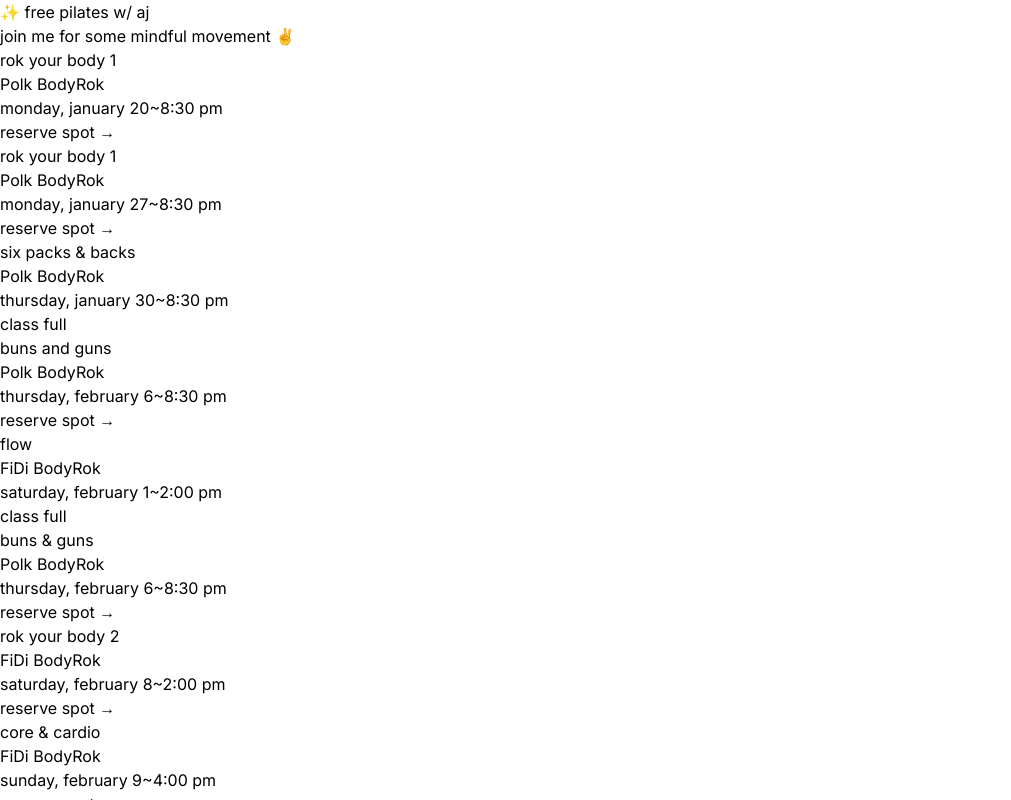
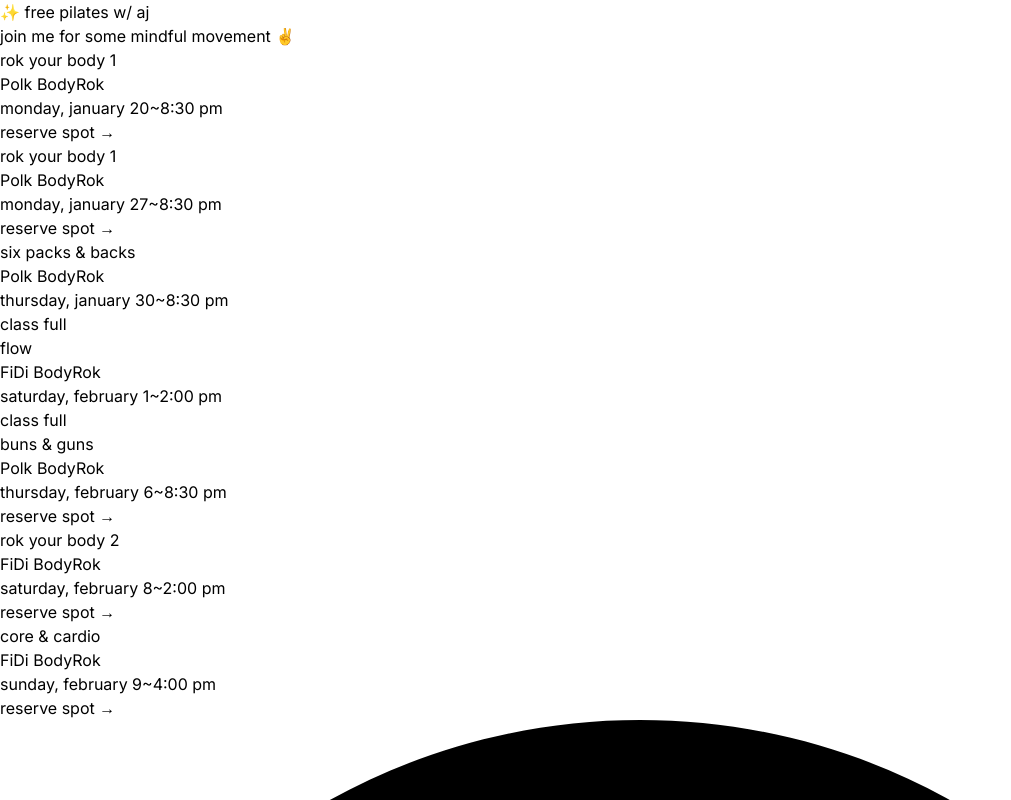
Before and after one commit to andrewjaykeller/pilates-schedule, a Next.js app: page / in a window 1280 px wide. Shown: the top 800 px of the page, without its empty margins (0-1011 px from the left). Built offline with nearby package versions, Linux system fonts and the light colour scheme.

Commit message:
Update page.tsx

```diff
--- a/src/app/page.tsx
+++ b/src/app/page.tsx
@@ -72,15 +72,6 @@
       link: 'https://partiful.com/e/NU2GMs3I8Qfj662YVEgG',
       classType: 'Six Packs & Backs',
       isFull: true
-    },
-    {
-      date: '2025-02-06',
-      time: '8:30 PM',
-      time24h: '20:30',
-      location: 'Polk BodyRok',
-      link: 'https://partiful.com/e/zLNrYEyFkl7PwJb1APbO',
-      classType: 'Buns and Guns',
-      isFull: false
     },
     {
       date: '2025-02-01',
```
